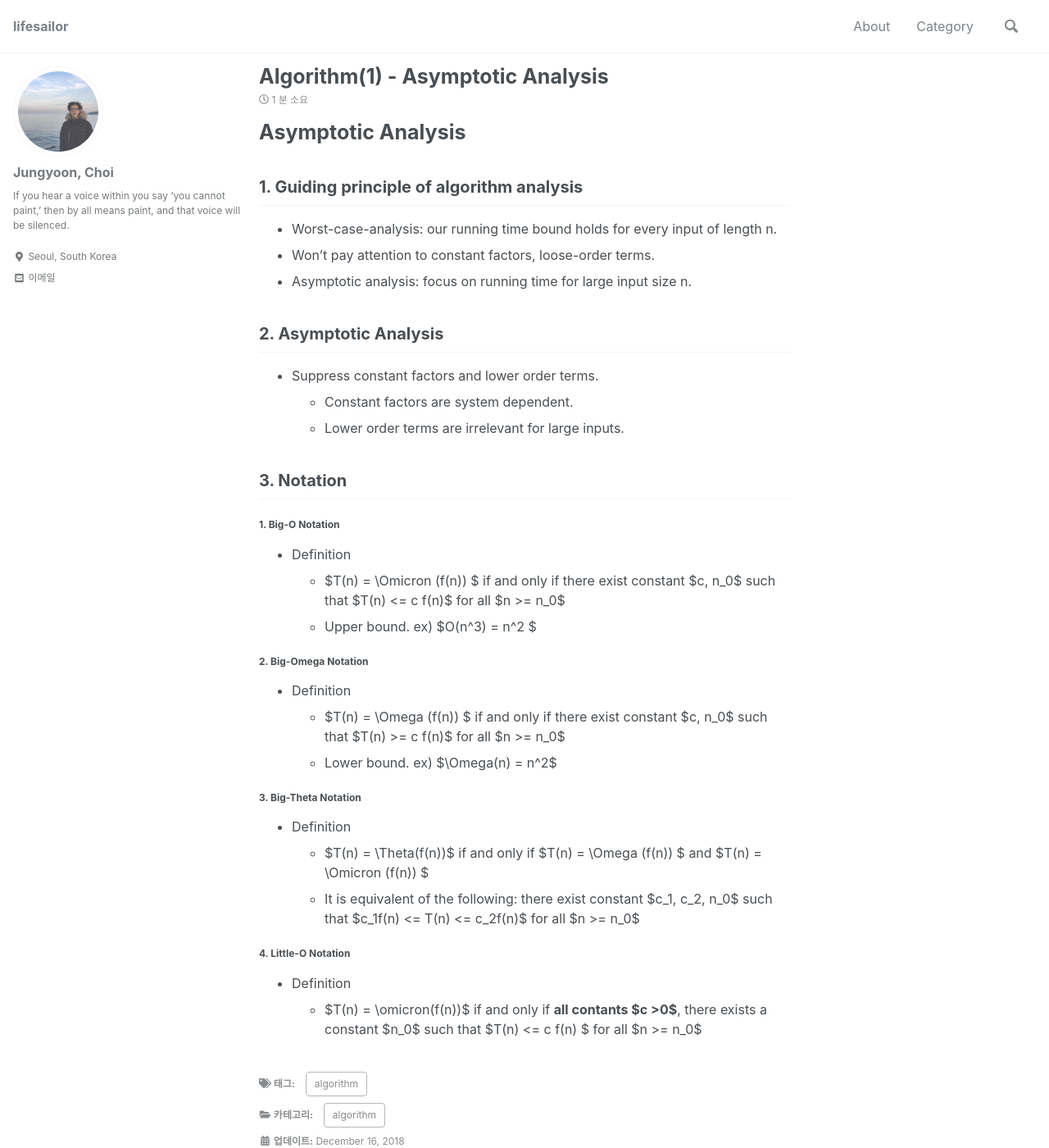
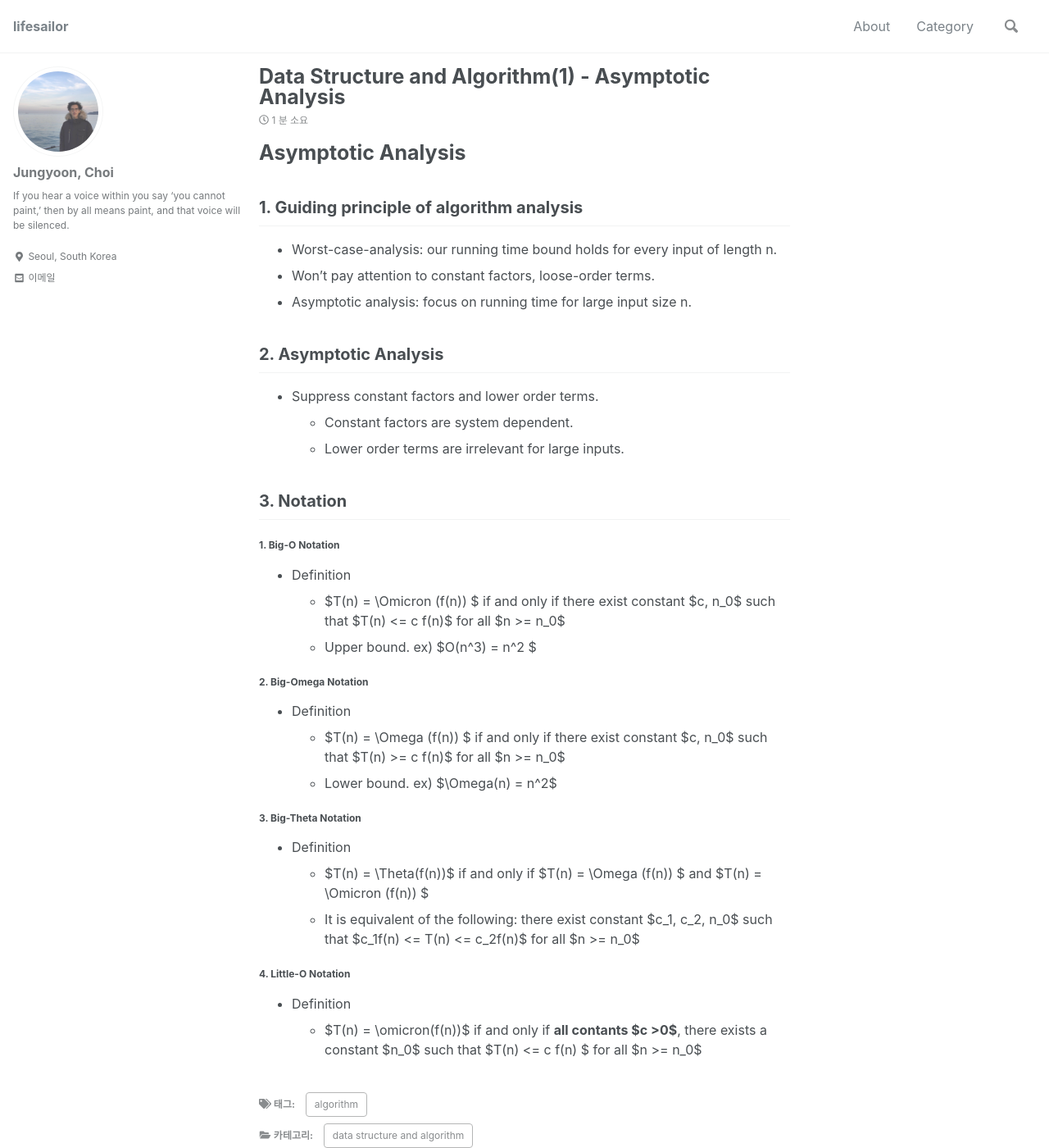
Before and after one commit to lifesailor/lifesailor.github.io, a Jekyll site: the page built from _posts/2018-12-16-algorithm-1.md, in a window 1280 px wide and 1400 px high. Shown: the whole window at 82% size. Built offline with Jekyll 4.4.1, drawn with Linux system fonts in a browser that asks for light colours; nearby versions of some CDN libraries; comment, search, counter and statistics services are not loaded.

Commit message:
algorithm

```diff
--- a/_posts/2018-12-16-algorithm-1.md
+++ b/_posts/2018-12-16-algorithm-1.md
@@ -1,7 +1,7 @@
 ---
-title: "Algorithm(1) - Asymptotic Analysis"
+title: "Data Structure and Algorithm(1) - Asymptotic Analysis"
 categories:
-  - algorithm
+  - data structure and algorithm
 tags:
   - algorithm
 ---
```
